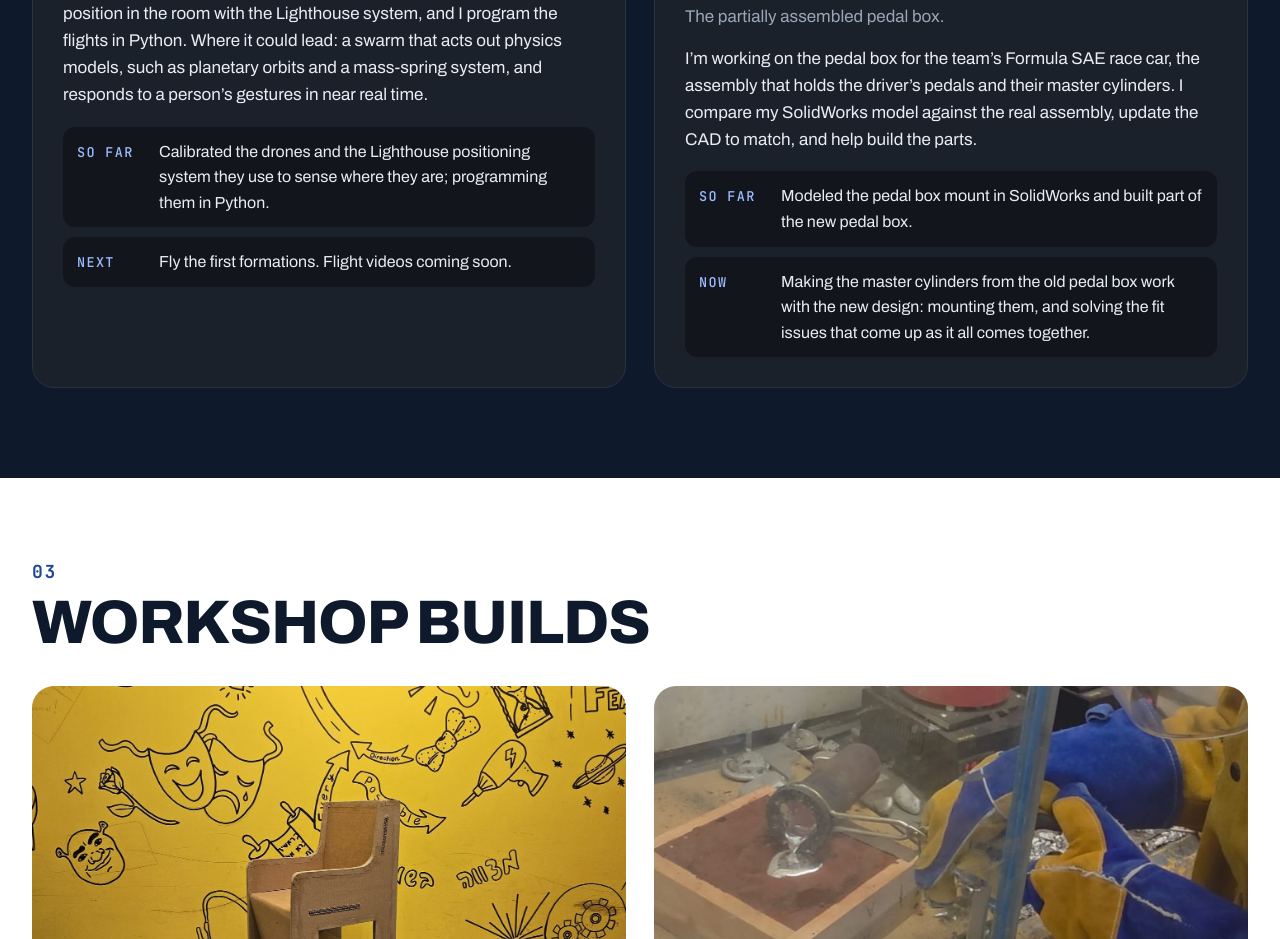
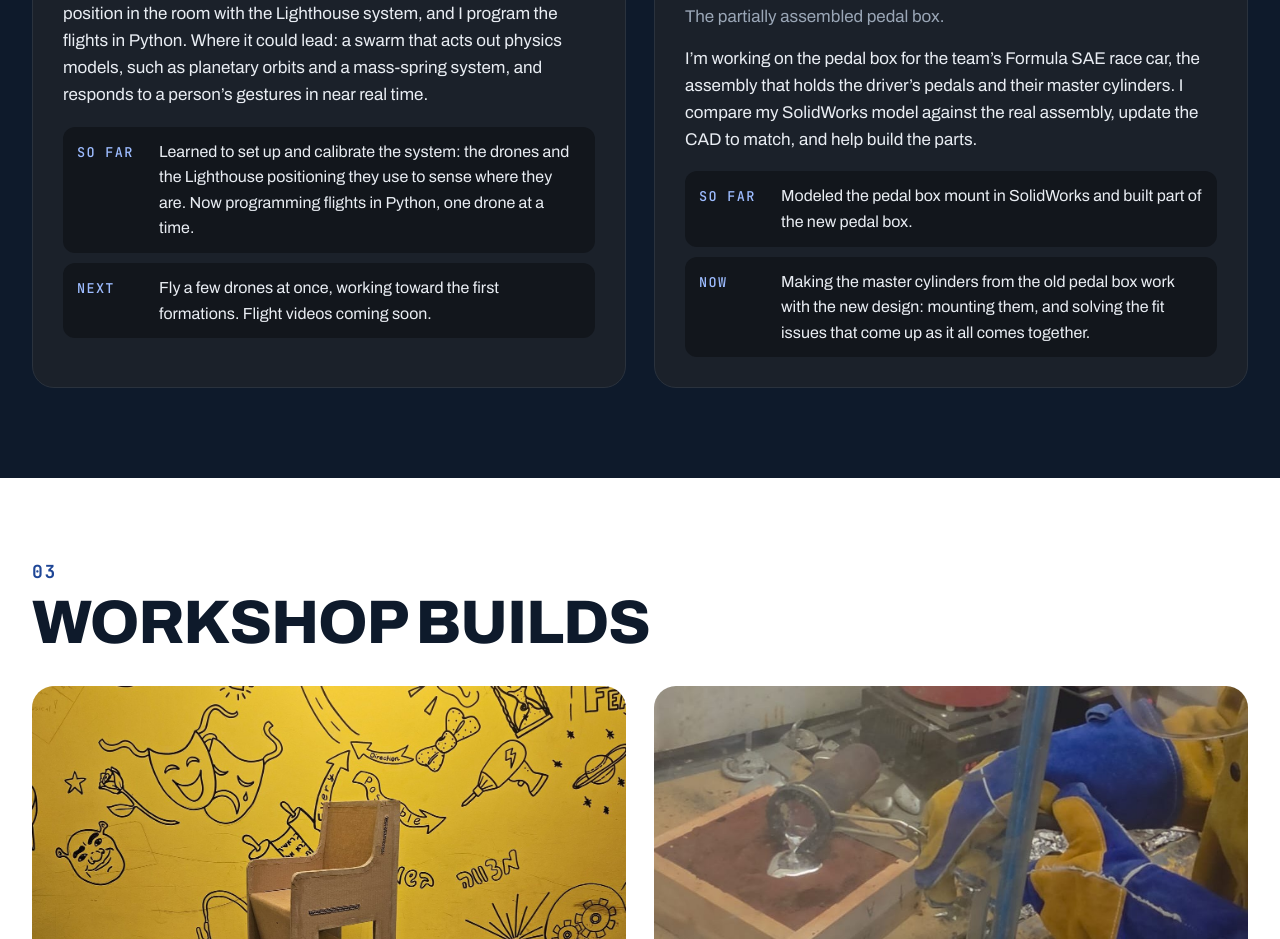
Before and after one commit to riobenyehoshua/portfolio, a plain HTML site: page index.html in a window 1280 px wide. Shown: the part 3270-4209 px from the top of the page. Drawn offline with Linux system fonts and the light colour scheme.

Commit message:
Drones: So far is setup and calibration, now one drone at a time; next is a few at once
Co-Authored-By: Claude Opus 5.5 <noreply@anthropic.com>

```diff
--- a/index.html
+++ b/index.html
@@ -70,7 +70,7 @@
     <div class="panel rv"><span class="status mono">Since Oct 2026</span><h3>Crazyflie drone swarm</h3><span class="role mono">With Prof. Dirk M. Luchtenburg</span>
       <div class="strip"><img src="images/drones/crazyflie-lighthouse-deck.jpg" alt="Crazyflie nano-drone with a Lighthouse positioning deck" loading="lazy"><img src="images/drones/crazyflie.jpg" alt="Crazyflie 2.1 nano-drone" loading="lazy"><img src="images/drones/lighthouse-base-station.jpg" alt="Lighthouse base station in a netted flight area" loading="lazy"></div>
       <p>I’m working with Prof. Luchtenburg to program a swarm of Crazyflie nano-drones to fly coordinated formations. Each drone tracks its own position in the room with the Lighthouse system, and I program the flights in Python. Where it could lead: a swarm that acts out physics models, such as planetary orbits and a mass-spring system, and responds to a person’s gestures in near real time.</p>
-      <div class="steps"><div><b class="mono">So far</b><span>Calibrated the drones and the Lighthouse positioning system they use to sense where they are; programming them in Python.</span></div><div><b class="mono">Next</b><span>Fly the first formations. Flight videos coming soon.</span></div></div></div>
+      <div class="steps"><div><b class="mono">So far</b><span>Learned to set up and calibrate the system: the drones and the Lighthouse positioning they use to sense where they are. Now programming flights in Python, one drone at a time.</span></div><div><b class="mono">Next</b><span>Fly a few drones at once, working toward the first formations. Flight videos coming soon.</span></div></div></div>
     <div class="panel rv"><span class="status mono">Since Spring 2026</span><h3>Motorsports Club (Formula SAE)</h3><span class="role mono">Body Cockpit Safety team · pedal box</span>
       <p><img class="logo" src="images/logo-motorsports.png" alt="Cooper Union Motorsports logo" loading="lazy"></p>
       <div class="strip"><img src="images/motorsports/pedal-box-angle.jpg" alt="The new pedal box with brake, throttle and clutch pedals, seen from an angle" loading="lazy"><img src="images/motorsports/pedal-box-front.jpg" alt="The new pedal box seen from the driver’s side" loading="lazy"><img src="images/motorsports/pedal-box-top.jpg" alt="The new pedal box seen from above" loading="lazy"></div>
```
Also changed, not shown: tools/pdf/portfolio.html (+1 -1 lines), 1 other file.
